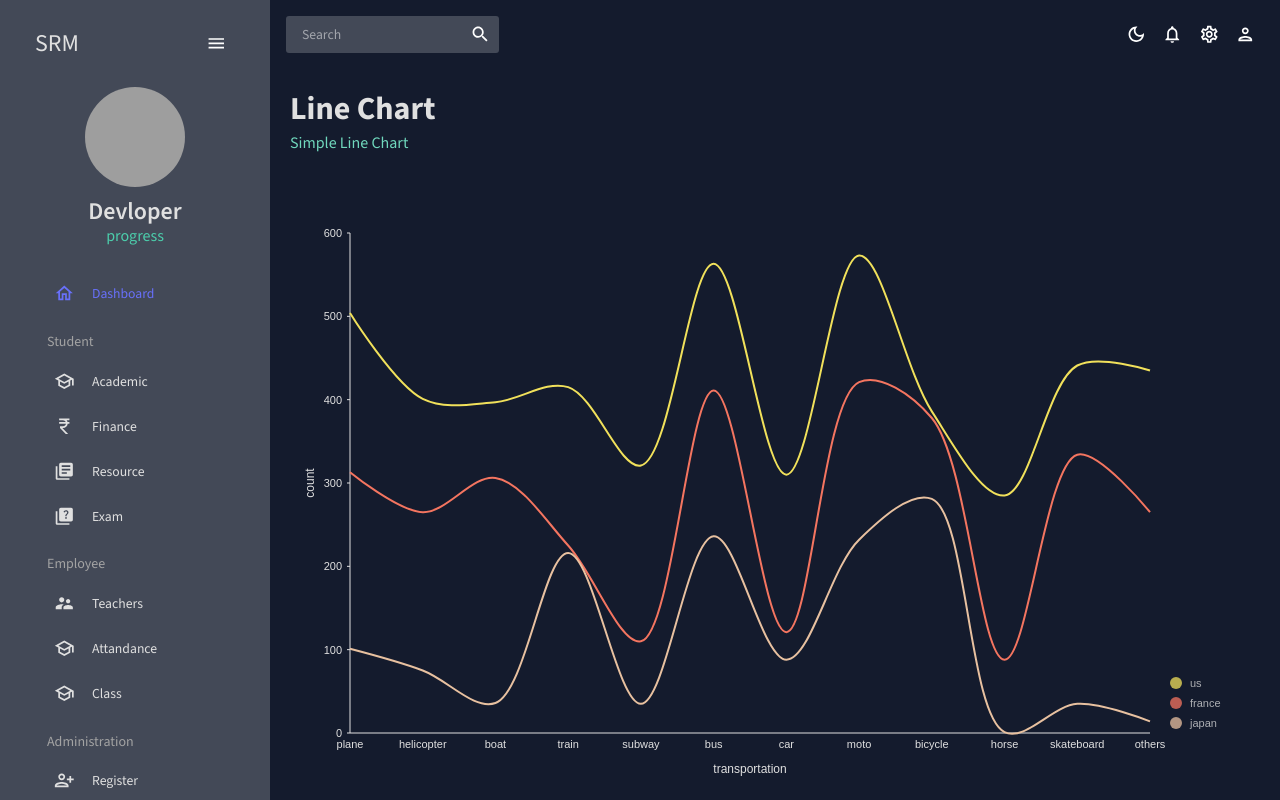
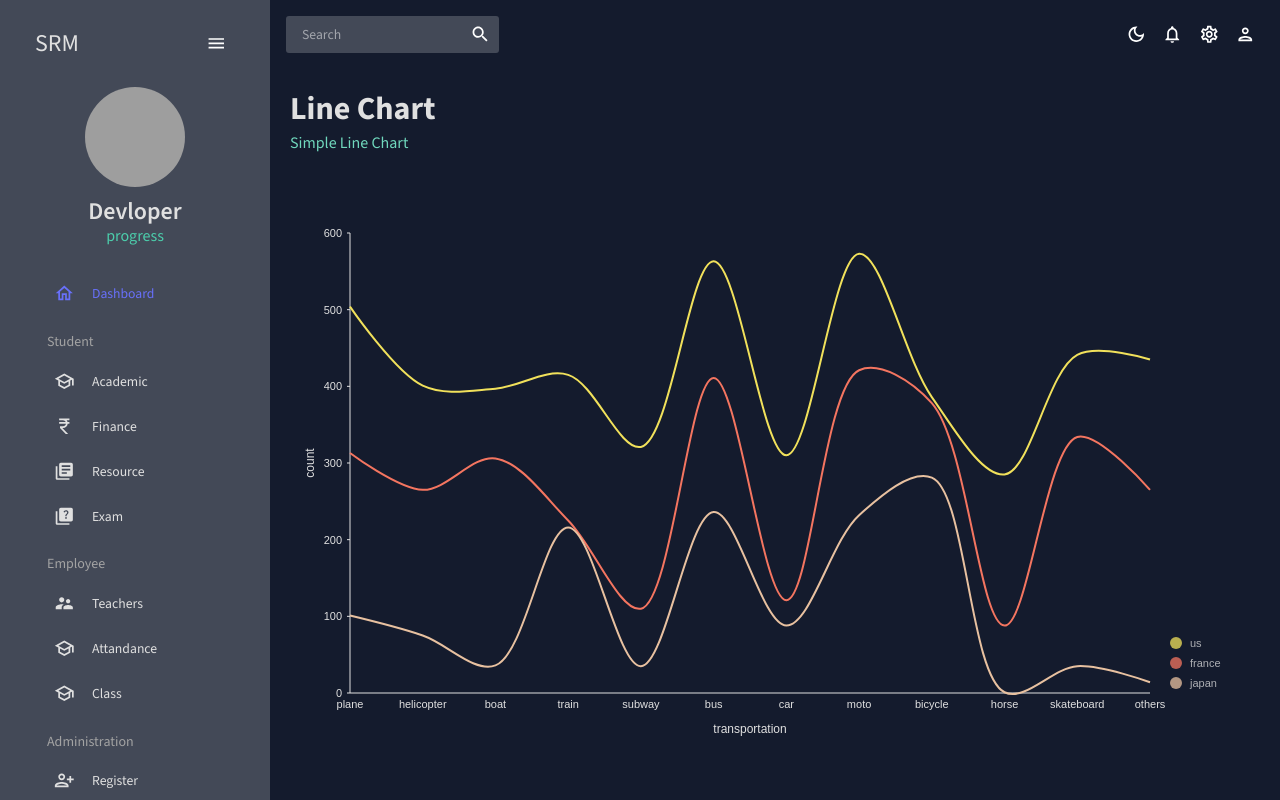
Before and after one commit to manish7479dlp/Dashboard, a React (Create React App) app: page /linechart in a window 1280 px wide. Built offline with nearby package versions, Linux system fonts and the light colour scheme; grey boxes are pictures that could not be loaded.

Commit message:
reset: height

```diff
--- a/src/pages/Line.jsx
+++ b/src/pages/Line.jsx
@@ -6,7 +6,7 @@ const Line = () => {
   return (
     <Box m="20px">
       <Header title="Line Chart" subtitle="Simple Line Chart" />
-      <Box height="75vh">
+      <Box height="70vh">
         <LineChart />
       </Box>
     </Box>
```
